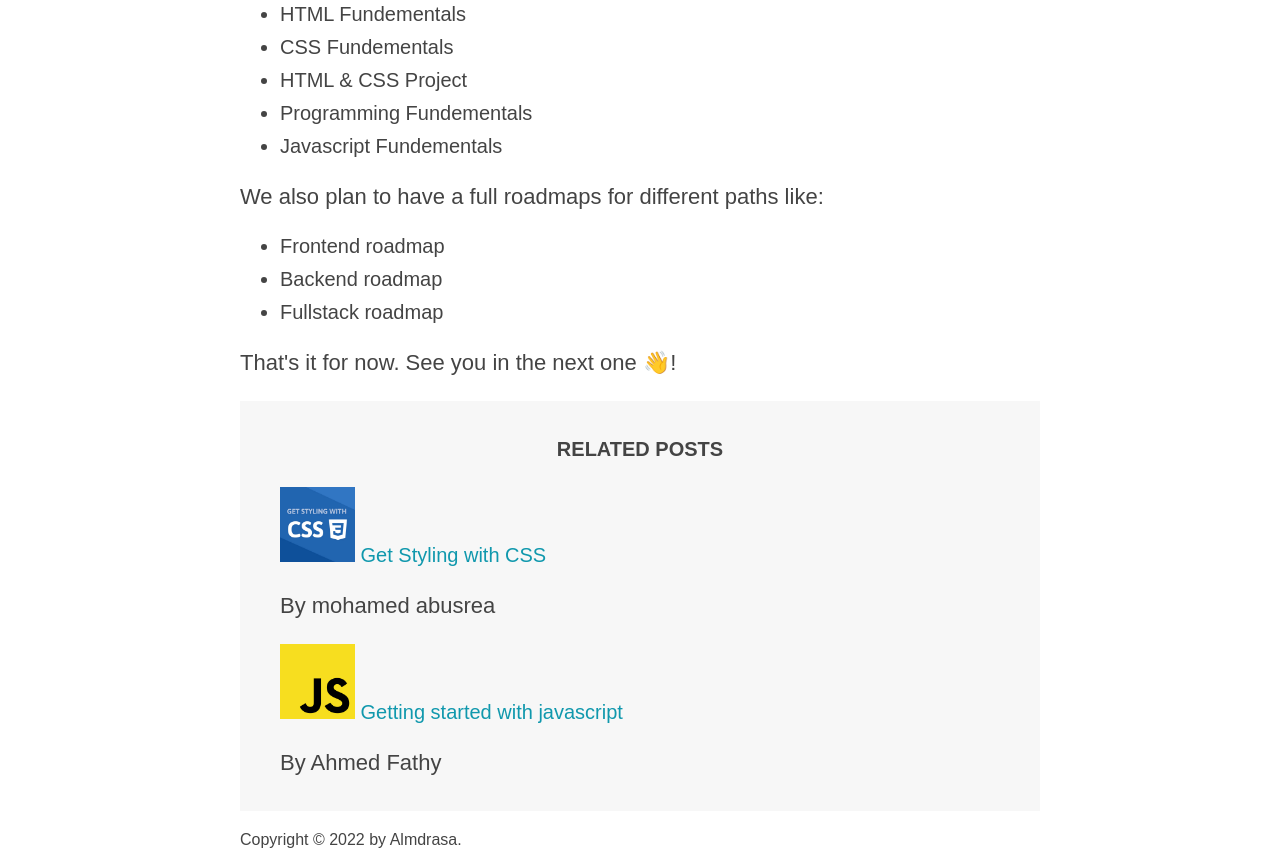
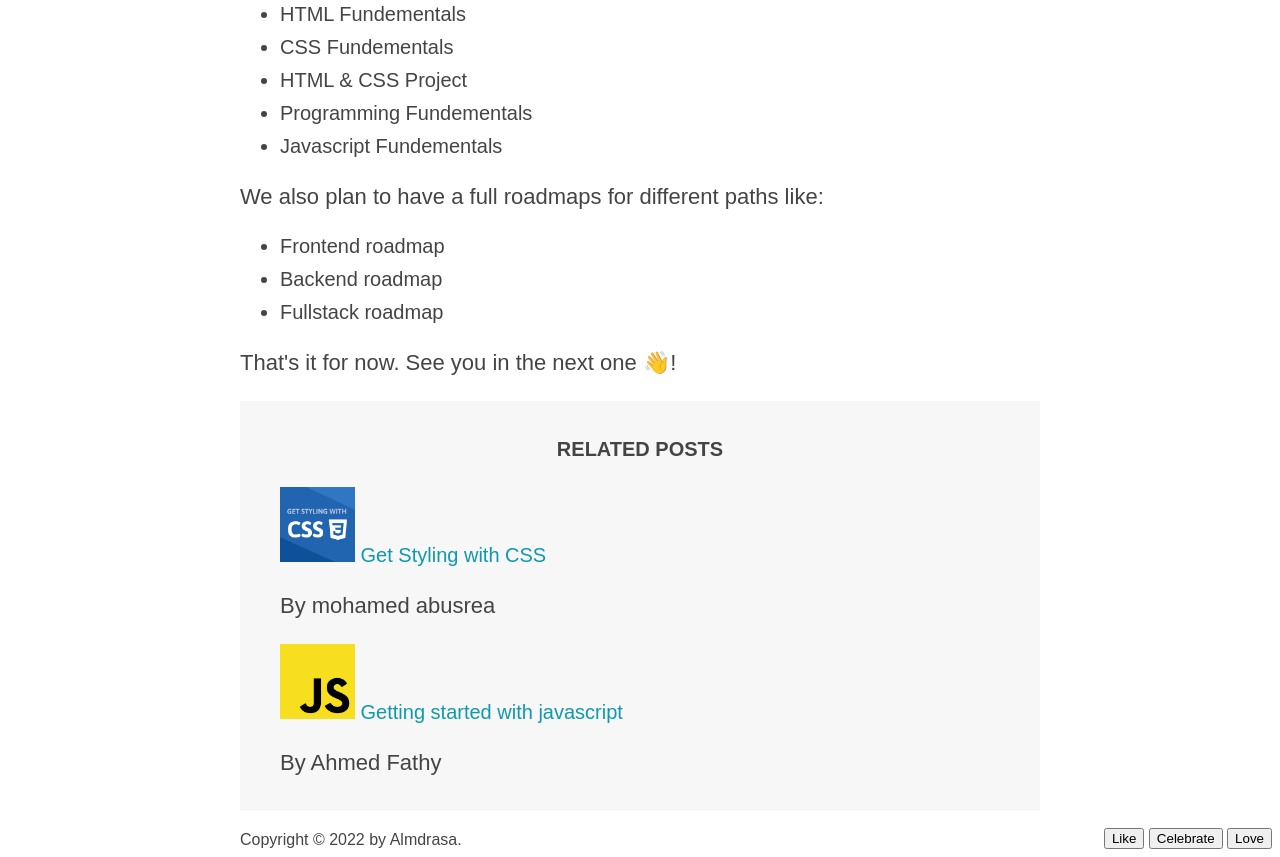
Before and after one commit to abuabdelrahman1413/AlmadrsaBootCamp, a plain HTML site: page CSS/CSS-Fundamentals-1/CSS-Fundamentals/assets/index.html in a window 1280 px wide. Shown: the part 1512-2369 px from the top of the page. Drawn offline with Linux system fonts and the light colour scheme.

Commit message:
update app.py

```diff
--- a/CSS/CSS-Fundamentals-1/CSS-Fundamentals/assets/index.html
+++ b/CSS/CSS-Fundamentals-1/CSS-Fundamentals/assets/index.html
@@ -129,7 +129,11 @@
 
                 <footer id="footer">Copyright &copy; 2022 by Almdrasa.</footer>
     </div>
-    <div class="reactions"></div>
+    <div class="reactions">
+        <button>Like</button>
+        <button>Celebrate</button>
+        <button>Love</button>
+    </div>
 </body>
 
 </html>
--- a/CSS/CSS-Fundamentals-1/CSS-Fundamentals/assets/style.css
+++ b/CSS/CSS-Fundamentals-1/CSS-Fundamentals/assets/style.css
@@ -1,7 +1,7 @@
 body {
     font-family: sans-serif;
     color: #444;
-    ;
+    position: relative;
 }
 
 h1,
@@ -111,3 +111,9 @@ a:active {
     width: 800px;
     margin: 0 auto;
 }
+
+.reactions {
+    position: absolute;
+    bottom: 0;
+    right: 0;
+}
```
